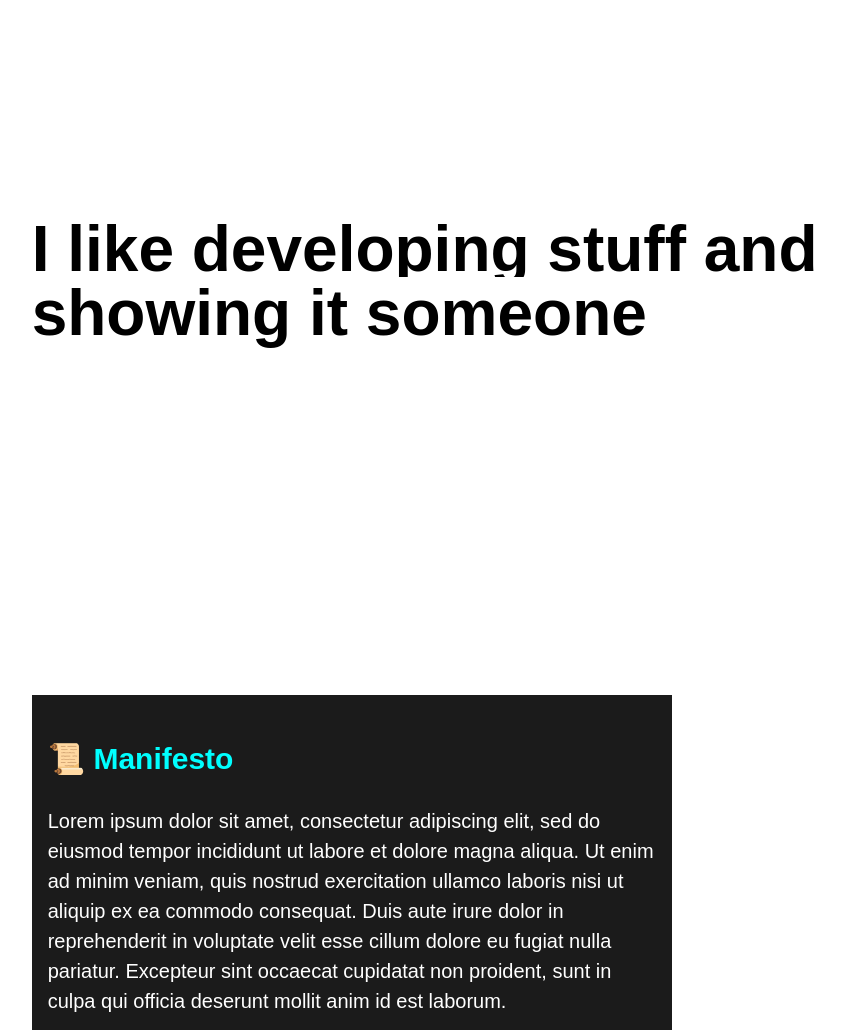
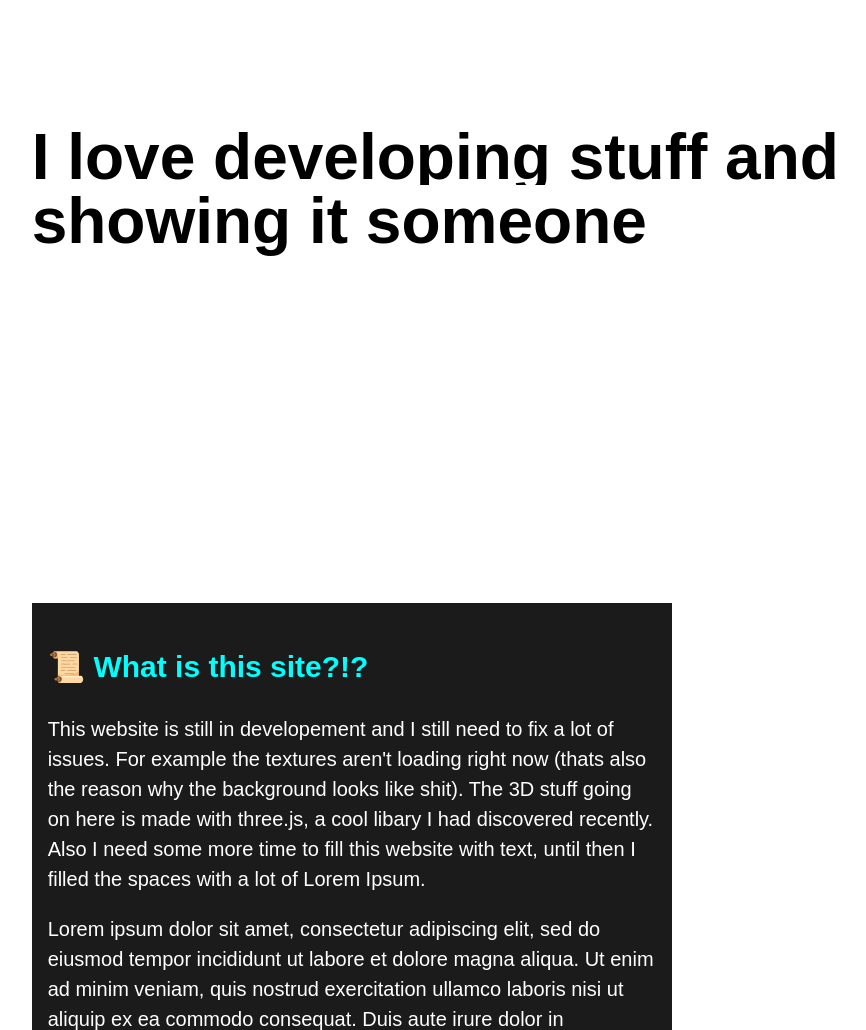
Before and after one commit to ChronoX27/ChronoX27.github.io, a website built with Vite: page index.html in a window 1280 px wide. Shown: the part 740-1770 px from the top of the page, without its empty margins (75-941 px from the left). Built offline with nearby package versions, Linux system fonts and the light colour scheme; a web font is replaced by a local one.

Commit message:
Updated the content of index.html

```diff
--- a/index.html
+++ b/index.html
@@ -18,22 +18,22 @@
       <main>
 
         <header>
-          <h1>Jeff Delaney</h1>
+          <h1>CHronoX</h1>
           <p>🚀 Welcome to my website!</p>
         </header>
 
 
         <blockquote>
-          <p>I like developing stuff and showing it someone</p>
+          <p>I love developing stuff and showing it someone</p>
         </blockquote>
 
         <section>
-          <h2>📜 Manifesto</h2>
+          <h2>📜 What is this site?!?</h2>
           <p>
-            Lorem ipsum dolor sit amet, consectetur adipiscing elit, sed do eiusmod tempor incididunt ut labore et dolore
-            magna aliqua. Ut enim ad minim veniam, quis nostrud exercitation ullamco laboris nisi ut aliquip ex ea commodo
-            consequat. Duis aute irure dolor in reprehenderit in voluptate velit esse cillum dolore eu fugiat nulla pariatur.
-            Excepteur sint occaecat cupidatat non proident, sunt in culpa qui officia deserunt mollit anim id est laborum.
+            This website is still in developement and I still need to fix a lot of issues. For example the textures aren't
+            loading right now (thats also the reason why the background looks like shit). The 3D stuff going on here is made
+            with three.js, a cool libary I had discovered recently. Also I need some more time to fill this website with text,
+            until then I filled the spaces with a lot of Lorem Ipsum.
           </p>
 
           <p>
```
